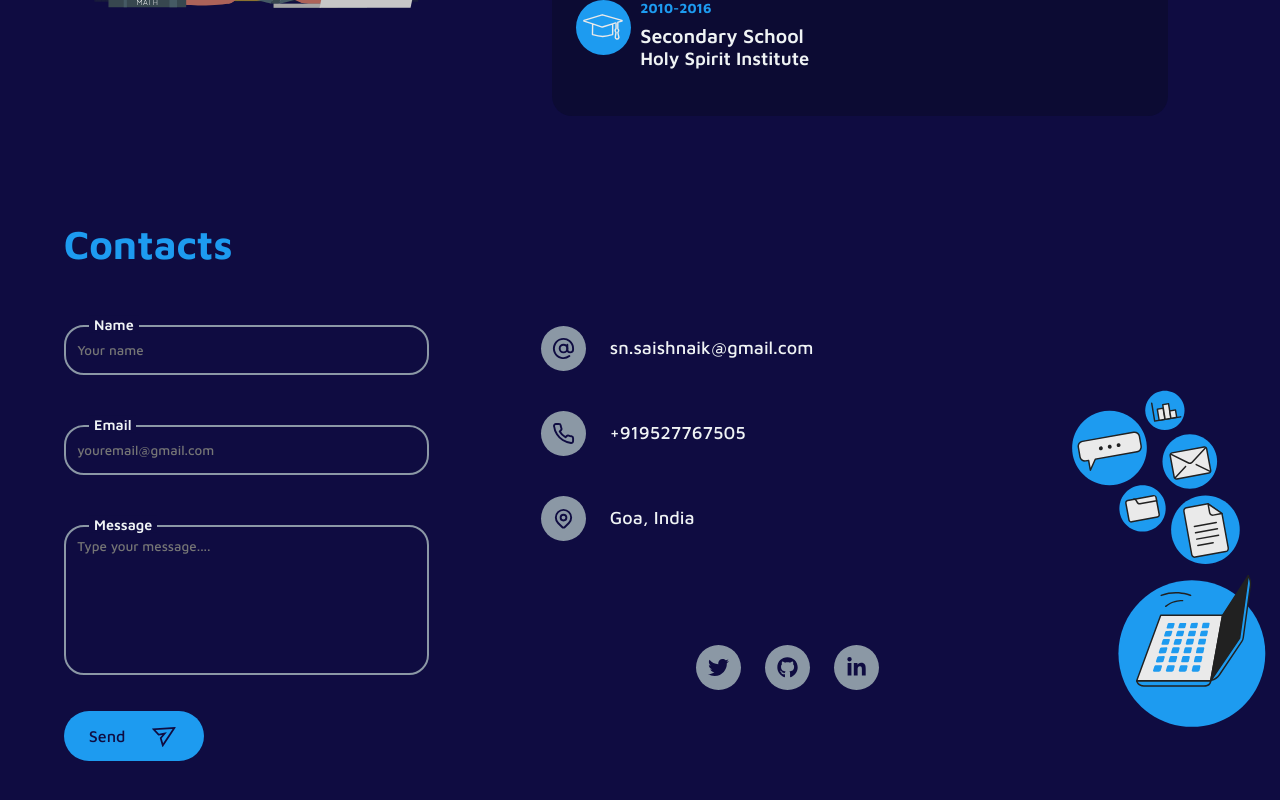
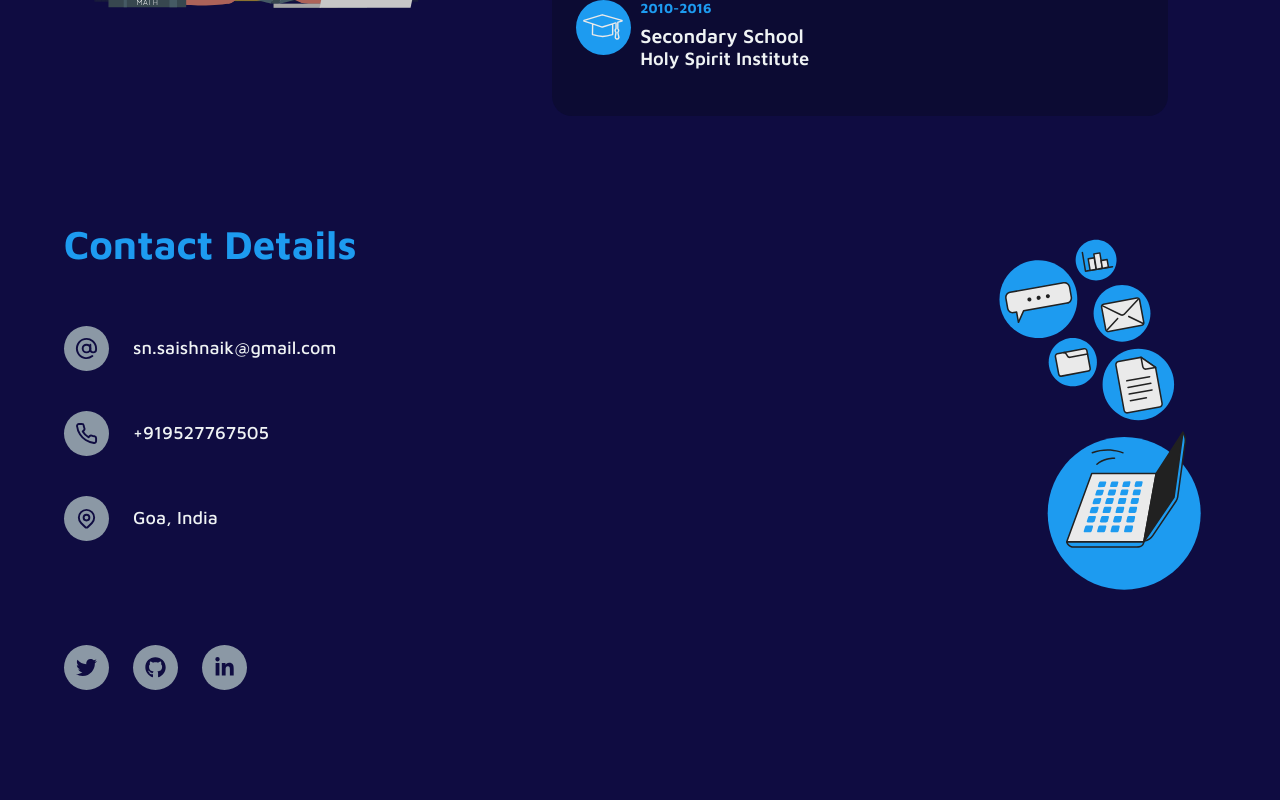
Before and after one commit to Saish10/SN-Portfolio, a React (Create React App) app: page / in a window 1280 px wide. Shown: the part 3129-3929 px from the top of the page. Built offline with nearby package versions, Linux system fonts and the light colour scheme; a web font is replaced by a local one.

Commit message:
removed contact form

```diff
--- a/public/index.html
+++ b/public/index.html
@@ -17,7 +17,7 @@
     <meta property="og:image" content="https://i.ibb.co/3s4RJyX/Full-Size-Render.jpg" />
     <meta property="og:site_name" content="Saish Naik's Portfolio" />
     <meta property="og:title" content="Portfolio of Saish Naik" />
-    <meta property="og:url" content="https://saish10.github.io/" />
+    <meta property="og:url" content="https://saish.vercel.app/" />
     <meta property="og:type" content="website" />
     <meta
       property="og:description"
@@ -26,7 +26,7 @@
     />
 
     <meta itemprop="name" content="Portfolio of Saish Naik" />
-    <meta itemprop="url" content="https://saish10.github.io/" />
+    <meta itemprop="url" content="https://saish.vercel.app/" />
     <meta
       itemprop="description"
       content="My name is Saish Naik. I'm a backend developer based in Goa, India.
--- a/src/components/core-ui/contacts/contacts-ui.js
+++ b/src/components/core-ui/contacts/contacts-ui.js
@@ -1,10 +1,10 @@
-import { IconButton, Snackbar, SnackbarContent } from '@mui/material';
+// import { IconButton, Snackbar, SnackbarContent } from '@mui/material';
 import React, { useContext } from 'react';
-import { AiOutlineCheckCircle, AiOutlineSend } from 'react-icons/ai';
+// import { AiOutlineCheckCircle, AiOutlineSend } from 'react-icons/ai';
 import { FaGithub, FaLinkedinIn, FaTwitter } from 'react-icons/fa';
 import { FiAtSign, FiPhone } from 'react-icons/fi';
 import { HiOutlineLocationMarker } from 'react-icons/hi';
-import { IoClose } from 'react-icons/io5';
+// import { IoClose } from 'react-icons/io5';
 import { ThemeContext } from '../../../contexts/theme-context';
 import { contactsData } from '../../../data/contactsData';
 import './contacts.css';
@@ -19,9 +19,9 @@ const ContactUI = ({ open, success, errMsg, handleClose, classes, handleContactF
       style={{ backgroundColor: theme.secondary }}
     >
       <div className='contacts--container'>
-        <h1 style={{ color: theme.primary }}>Contacts</h1>
+        <h1 style={{ color: theme.primary }}>Contact Details</h1>
         <div className='contacts-body'>
-          <div className='contacts-form'>
+          {/* <div className='contacts-form'>
             <form ref={form} onSubmit={handleContactForm}>
               <div className='input-container'>
                 <label htmlFor='Name' className={classes.label}>
@@ -130,7 +130,7 @@ const ContactUI = ({ open, success, errMsg, handleClose, classes, handleContactF
                 message={errMsg}
               />
             </Snackbar>
-          </div>
+          </div> */}
 
           <div className='contacts-details'>
             <a
--- a/src/components/core-ui/contacts/contacts.css
+++ b/src/components/core-ui/contacts/contacts.css
@@ -10,7 +10,7 @@
 .contacts--img {
   position: absolute;
   right: 5%;
-  top: 25%;
+  top: 6%;
   width: 280px;
   pointer-events: none;
 }
@@ -126,7 +126,7 @@
   justify-content: space-evenly;
   flex: 0.6;
   box-sizing: border-box;
-  padding-left: 7rem;
+  padding-left: 0rem;
   margin-top: 1.2rem;
 }
 
@@ -154,7 +154,7 @@
   display: flex;
   flex-wrap: wrap;
   align-items: center;
-  justify-content: center;
+  justify-content: normal;
   gap: 1.5rem;
   margin-top: 4rem;
 }
@@ -162,9 +162,9 @@
 @media (min-width: 992px) and (max-width: 1380px) {
   .contacts--img {
     position: absolute;
-    right: 0;
+    /* right: 0; */
     bottom: 0;
-    width: 240px;
+    width: 250px;
   }
 
   .contacts--container {
--- a/src/data/projectsData.js
+++ b/src/data/projectsData.js
@@ -19,7 +19,7 @@ export const projectsData = [
         projectDesc: 'This project is my portfolio website.',
         tags: ['React', 'JavaScript', 'HTML', 'CSS'],
         code: 'https://github.com/Saish10/SN-Portfolio',
-        demo: 'https://saish10.github.io/',
+        demo: 'https://saish.vercel.app/',
         image: personal_website
     },
 ]
```
